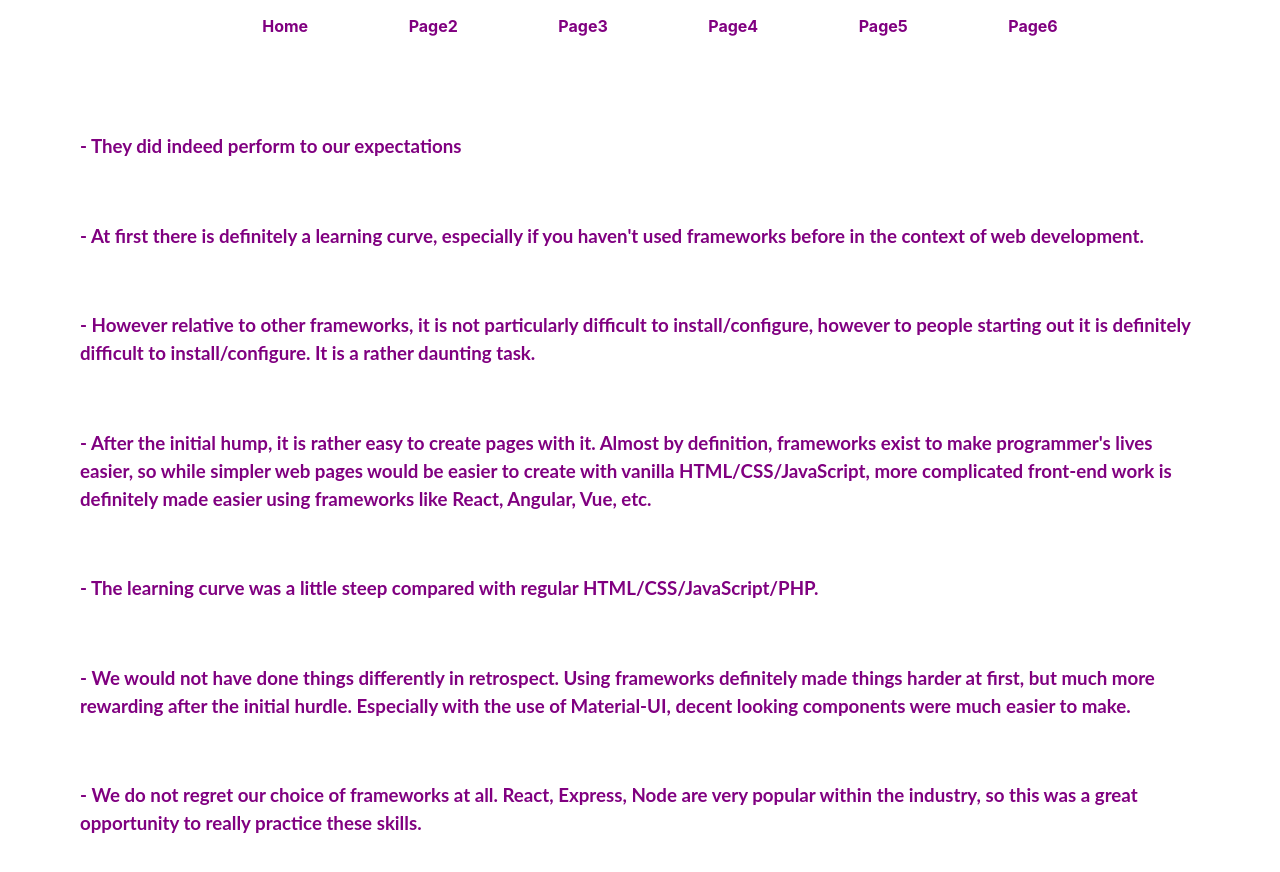
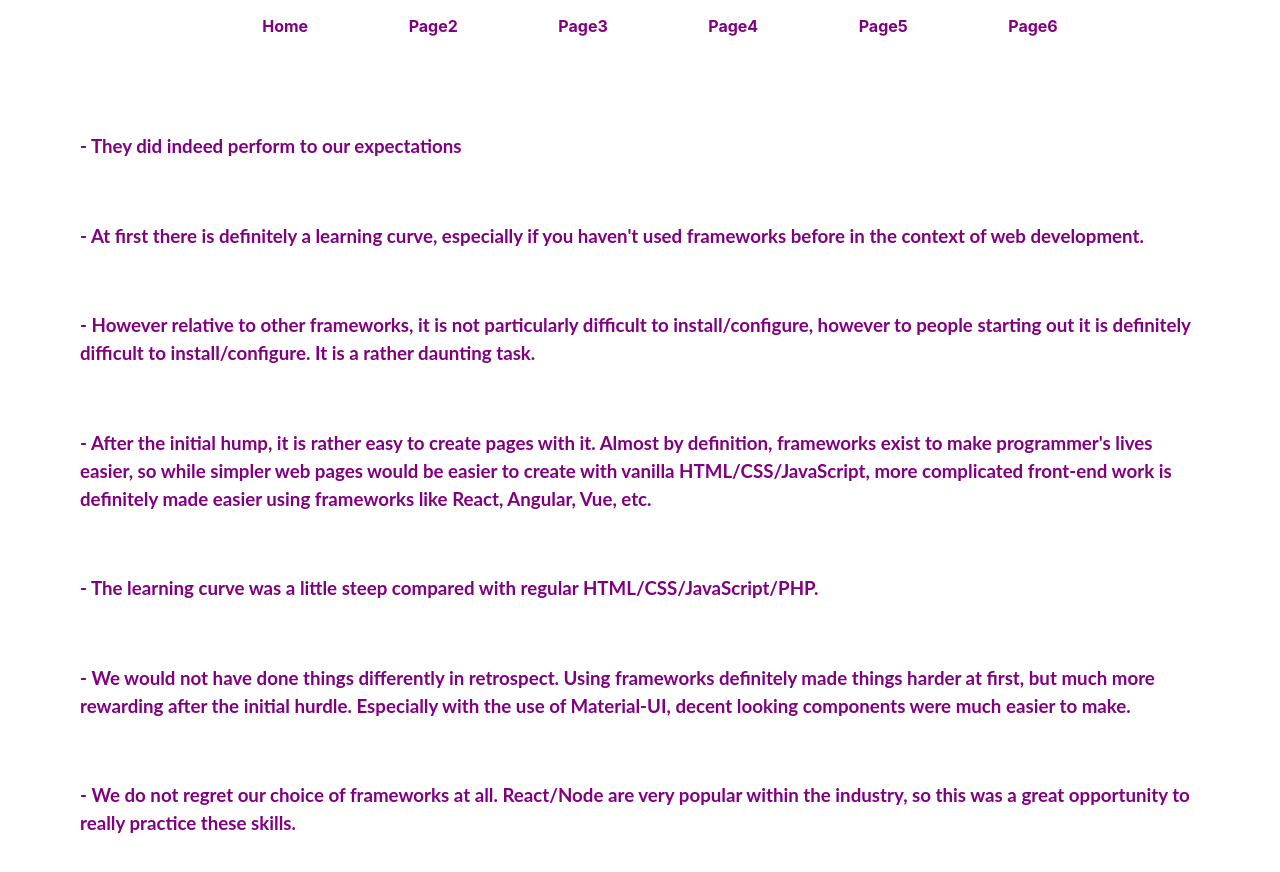
Before and after one commit to jmoney2001/v5_cps530, a React (Create React App) app: page /page5 in a window 1280 px wide. Shown: the top 872 px of the page. Built offline with nearby package versions, Linux system fonts and the light colour scheme.

Commit message:
Update Page5.js

```diff
--- a/src/Page5.js
+++ b/src/Page5.js
@@ -58,9 +58,8 @@ function Page5() {
           </h3>
           <br />
           <h3>
-            - We do not regret our choice of frameworks at all. React, Express,
-            Node are very popular within the industry, so this was a great
-            opportunity to really practice these skills.
+            - We do not regret our choice of frameworks at all. React/Node are very popular within the industry,
+              so this was a great opportunity to really practice these skills.
           </h3>
         </Typography>
       </ThemeProvider>
```
